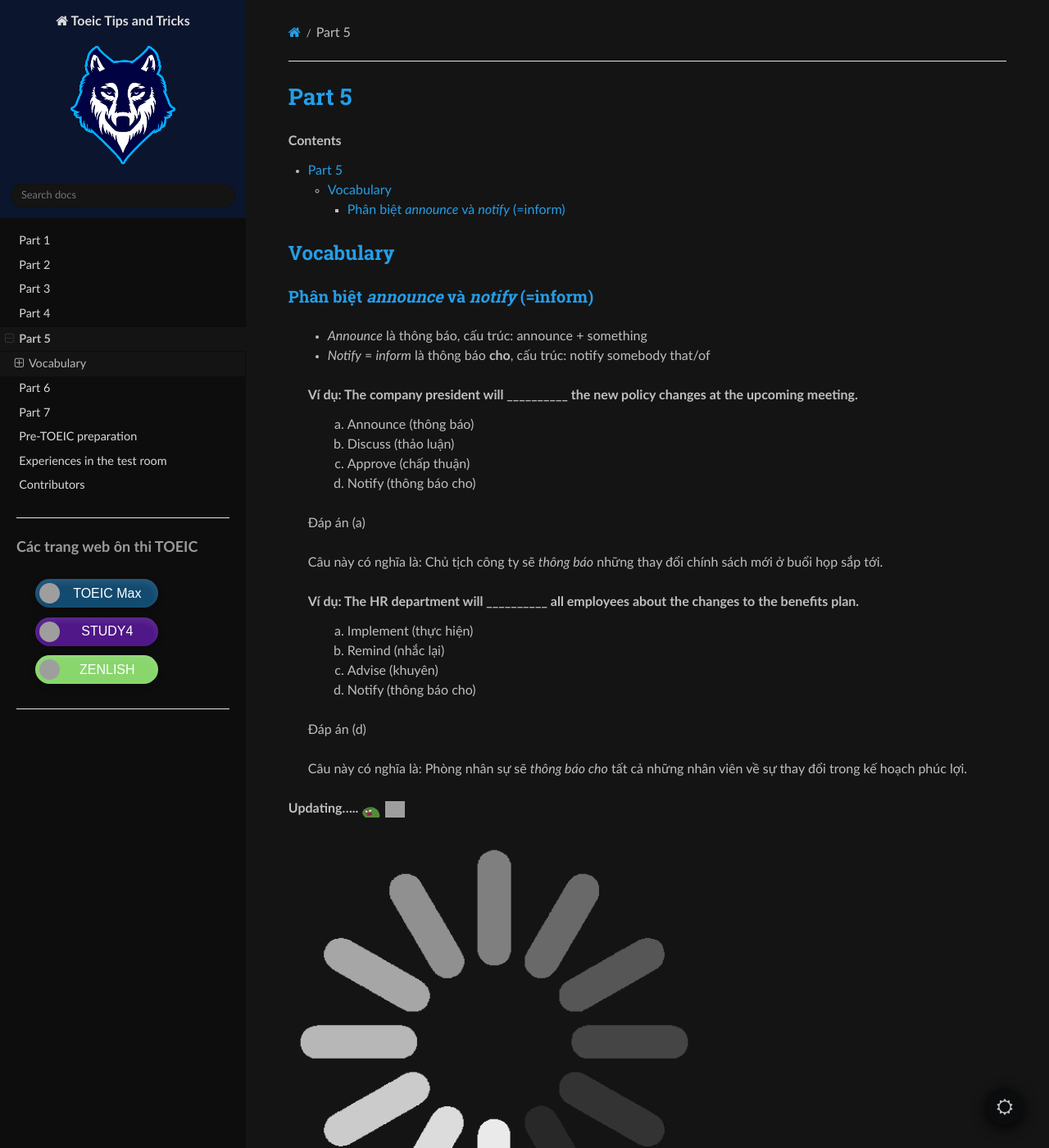
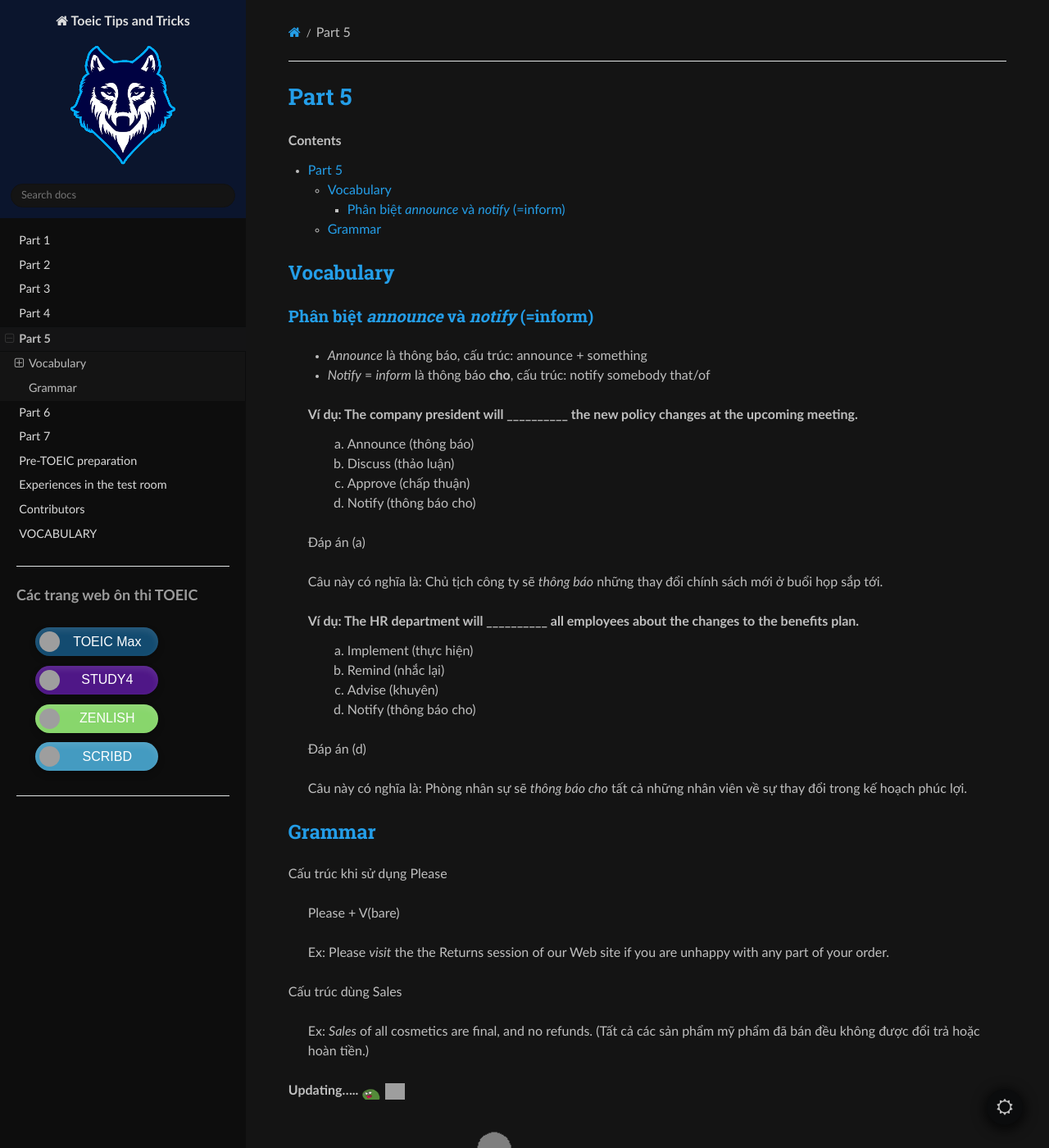
Before and after one commit to ryanjtr/ToeicTipsAndTricks, a Sphinx documentation site: the page built from docs/source/Contents/part5.rst, in a window 1280 px wide and 1400 px high. Shown: the whole window at 82% size. Built offline with Sphinx 7.4.7 and the Read the Docs theme 3.1.0, drawn with Linux system fonts in a browser that asks for light colours; grey boxes are pictures that could not be loaded.

Commit message:
Update link download scribd

```diff
--- a/docs/source/Contents/part5.rst
+++ b/docs/source/Contents/part5.rst
@@ -35,6 +35,20 @@ Phân biệt *announce* và *notify* (=inform)
     Câu này có nghĩa là: Phòng nhân sự sẽ *thông báo cho* tất cả những nhân viên về sự thay đổi trong kế hoạch phúc lợi.
 
 
+Grammar
+------------
+
+Cấu trúc khi sử dụng Please
+
+    Please + V(bare)
+
+    Ex: Please *visit* the the Returns session of our Web site if you are unhappy with any part of your order.
+
+Cấu trúc dùng Sales
+
+    Ex: *Sales* of all cosmetics are final, and no refunds.
+    (Tất cả các sản phẩm mỹ phẩm đã bán đều không được đổi trả hoặc hoàn tiền.)
+
 .. |frog| image:: image/frog.gif
     :height: 20px
     :width: 24px
--- /dev/null
+++ b/docs/source/Contents/vocab.rst
@@ -0,0 +1,6 @@
+VOCABULARY
+================
+
+* serve as: đóng vai trò là
+* vary country to country: khác nhau giữa các quốc gia
+*
--- a/docs/source/_templates/layout.html
+++ b/docs/source/_templates/layout.html
@@ -235,6 +235,21 @@ content_root }}"{% endif %}>
                                     ZENLISH
                                 </button>
                             </a>
+                            <a href="https://scrib-download.onrender.com/" target="_blank"
+                                style="text-decoration: none;">
+                                <button style="width: 150px; height: 35px; background-color: #449bc1;
+                color: white; font-size: 16px; border: none; cursor: pointer;
+                border-radius: 30px; box-shadow: 0 4px 8px rgba(0, 0, 0, 0.2), inset 0 4px 8px rgba(255, 255, 255, 0.1);
+                padding: 3px 5px 3px 30px;
+                position: relative;">
+
+                                    <div
+                                        style="width: 25px; height: 25px; background-image: url('https://encrypted-tbn0.gstatic.com/images?q=tbn:ANd9GcSkCeyl2aEsBGzjGC5rvKKTDH8C0AbPxlwUcQ&s');
+                    background-size: cover; background-position: center; border-radius: 50%; position: absolute; left: 5px; top: 5px;">
+                                    </div>
+                                    SCRIBD
+                                </button>
+                            </a>
                         </div>
                         <hr>
                     </div>
--- a/docs/source/index.rst
+++ b/docs/source/index.rst
@@ -26,3 +26,4 @@ Below, you'll find tips and strategies for each section of the TOEIC exam, as we
    Contents/beforetestday
    Contents/testroom
    Contents/contributors
+   Contents/vocab
```
Also changed, not shown: 1 other file.
